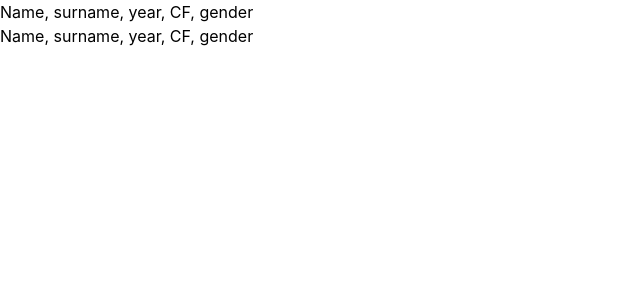
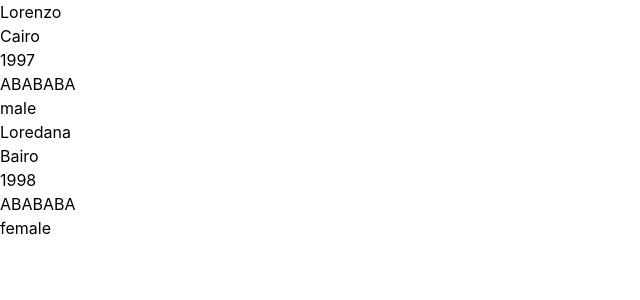
Before and after one commit to gabrielecallegari/react-corso, a React (Create React App) app: page / in a window 1280 px wide. Shown: the top 300 px of the page, without its empty margins (0-640 px from the left). Built offline with nearby package versions, Linux system fonts and the light colour scheme.

Commit message:
array mapping test

```diff
--- a/src/App.tsx
+++ b/src/App.tsx
@@ -1,17 +1,38 @@
 import logo from "./logo.svg";
 import "./App.css";
-import CartaIdentita from "./Components/CartaIdentita";
-import NameAge from "./Components/NameYear";
+import CartaIdentita, { CartaidentitaProps } from "./Components/CartaIdentita";
 
 function App() {
-  return (
-    <div className="">
-      <p>Name, surname, year, CF, gender</p>
-    <CartaIdentita name={"lorenzo"} surname={"cairo"} year={1997}/>
-    <p>Name, surname, year, CF, gender</p>
-    <CartaIdentita name={"lorenzo"} surname={"bairo"} year={1998}/>
-    </div>
-  );
+  const arrayPeople : CartaidentitaProps[]=[
+{
+name:"Lorenzo",
+surname:"Cairo",
+year: 1997,
+CF:"ABABABA",
+gender:"male"
+},{
+  name:"Loredana",
+surname:"Bairo",
+year: 1998,
+CF:"ABABABA",
+gender:"female"
+}
+]
+return (
+  <div>
+    {
+      arrayPeople.map((el:CartaidentitaProps)=>{
+        return (
+          <CartaIdentita
+          name={el.name}
+          surname={el.surname}
+          year={el.year}
+          CF={el.CF}
+          gender={el.gender}/>
+        )
+      })}
+  </div>
+    )
 }
 
 export default App;
--- a/src/Components/CFGender.tsx
+++ b/src/Components/CFGender.tsx
@@ -1,12 +1,12 @@
-interface ComponentProps {
-    CF?:string,
-    gender?:string
+interface CartaidentitaProps {
+    CF:string,
+    gender:string
 }
 
 const CFGender =({
     CF,
     gender
-}:ComponentProps
+}:CartaidentitaProps
 ) => {
     return (
         <div>
--- a/src/Components/CartaIdentita.tsx
+++ b/src/Components/CartaIdentita.tsx
@@ -1,20 +1,36 @@
 import CFGender from "./CFGender";
+import NameYear from "./NameYear";
 import NameAge from "./NameYear";
 
-interface ComponentProps {
+export interface CartaidentitaProps {
     name:string,
     surname:string,
-    year:number
+    year:number,
+    CF:string,
+    gender:string
 }
 
 const CartaIdentita =({
-
-}:ComponentProps
+name,
+surname,
+year,
+CF,
+gender
+}:CartaidentitaProps
 ) => {
 
     return (
-        <><NameAge></NameAge>
-        <CFGender></CFGender></>
+       <div>
+        <NameYear
+            name={name}
+            surname={surname}
+            year={year}
+        />
+        <CFGender
+            CF={CF}
+            gender={gender}
+        />
+       </div>
     )
 }
     export default  CartaIdentita;
--- a/src/Components/NameYear.tsx
+++ b/src/Components/NameYear.tsx
@@ -1,14 +1,14 @@
-interface ComponentProps {
-    name?:string,
-    surname?:string,
-    year?:number
+interface CartaidentitaProps {
+    name:string,
+    surname:string,
+    year:number
 }
 
-const NameAge =({
+const NameYear =({
     name,
     surname,
     year
-}:ComponentProps
+}:CartaidentitaProps
 ) => {
     return (
         <div>
@@ -18,4 +18,4 @@ const NameAge =({
         </div>
     )
 };
-    export default NameAge;
+    export default NameYear;
```
